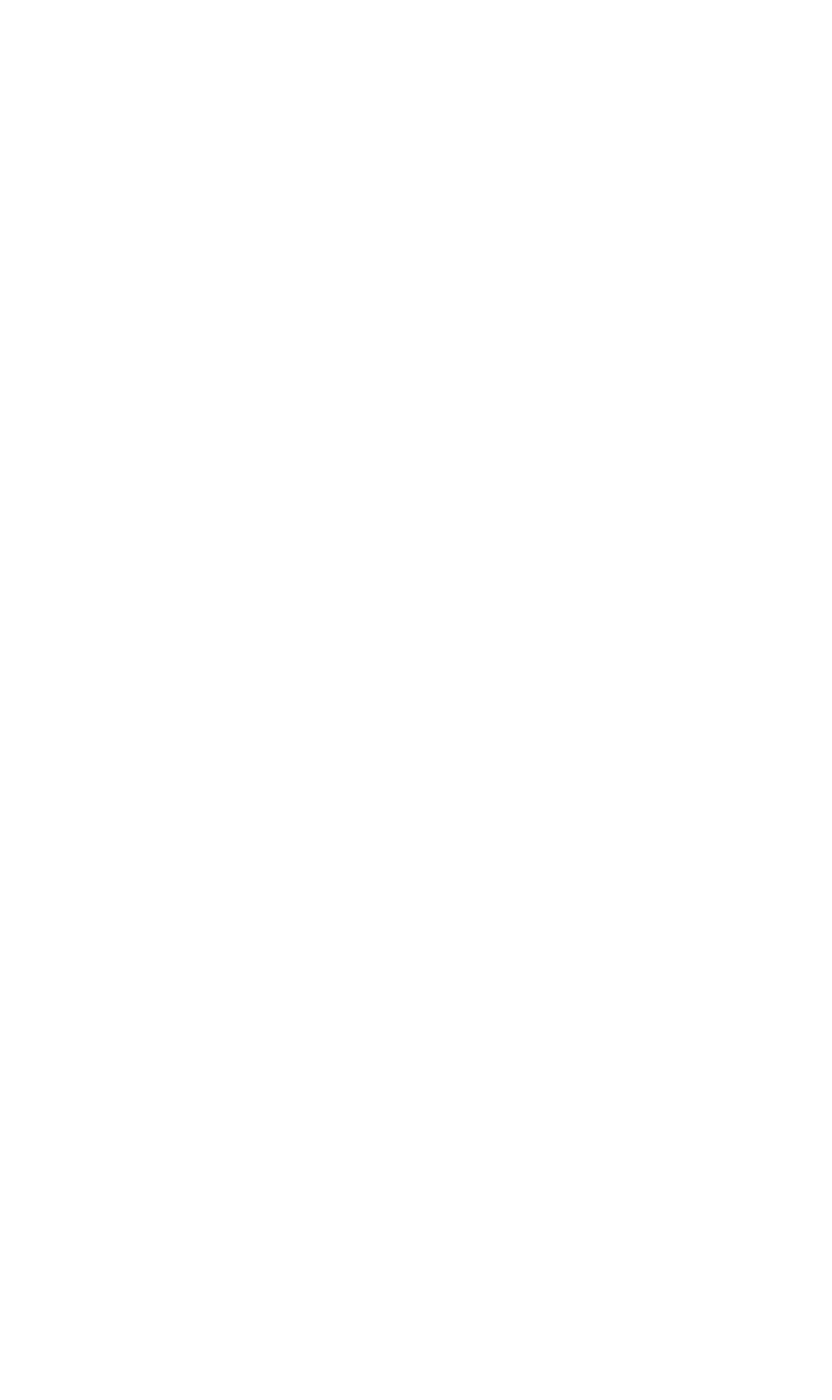
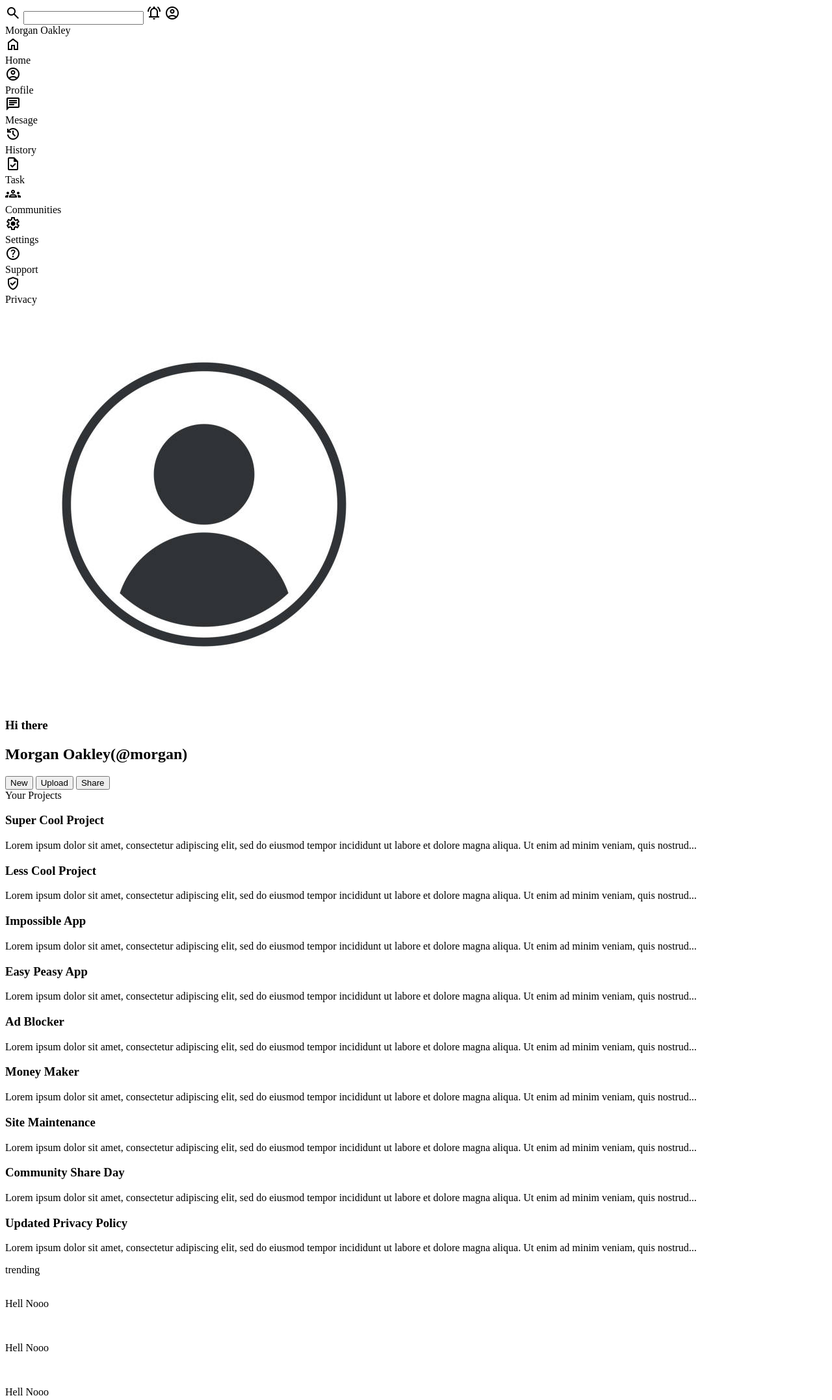
Before and after one commit to BH3Techs/Admin-Dashboard, a plain HTML site: page index.html in a window 1280 px wide. Shown: the top 2154 px of the page at 65% size. Before the commit the page ends 808 px from the top, so only its background shows below. Drawn offline with nearby package versions, Linux system fonts and the light colour scheme.

Commit message:
Html Content

```diff
--- a/index.html
+++ b/index.html
@@ -6,8 +6,129 @@
     <meta name="viewport" content="width=device-width, initial-scale=1.0">
     <title>Admin Dashboard</title>
     <link rel="stylesheet" href="./css/style.css">
+    <link rel="stylesheet" href="https://fonts.googleapis.com/css2?family=Material+Symbols+Outlined:opsz,wght,FILL,GRAD@48,400,0,0" />
 </head>
 <body>
+    <div class="container">
+        <div class="header">
+            <span class="material-symbols-outlined">search</span>
+            <input type="text" class="searchbar">
+            <span class="material-symbols-outlined">notifications_active</span>
+            <span class="material-symbols-outlined">account_circle </span>
+            <div>Morgan Oakley</div>
+        </div>
 
+        <div class="sidebar">
+            <div>
+                <span class="material-symbols-outlined">home</span>
+                <div>Home</div>
+            </div>
+            <div>
+                <span class="material-symbols-outlined">account_circle</span>
+                <div>Profile</div>
+            </div>
+            <div>
+                <span class="material-symbols-outlined">chat</span>
+                <div>Mesage</div>
+            </div>
+            <div>
+                <span class="material-symbols-outlined">history</span>
+                <div>History</div>
+            </div>
+            <div>
+                <span class="material-symbols-outlined">task</span>
+                <div>Task</div>
+            </div>
+            <div>
+                <span class="material-symbols-outlined">groups</span>
+                <div>Communities</div>
+            </div>
+            <div>
+                <span class="material-symbols-outlined">settings</span>
+                <div>Settings</div>
+            </div>
+            <div>
+                <span class="material-symbols-outlined">help</span>
+                <div>Support</div>
+            </div>
+            <div>
+                <span class="material-symbols-outlined">verified_user</span>
+                <div>Privacy</div>
+            </div>
+        </div>
+        <div class="nav">
+            <div>
+                <img src="./img/avator.jpg" alt="The Avator" srcset="">
+            <div>
+                <h3>Hi there</h3>
+                <h2>Morgan Oakley(@morgan)</h2>
+            </div>
+            </div>
+            <div>
+                <button>New</button>
+                <button>Upload</button>
+                <button>Share</button>
+            </div>
+        </div>
+        <div class="projects"> Your Projects
+            <div>
+                <h3>Super Cool Project</h3>
+                <p>Lorem ipsum dolor sit amet, consectetur adipiscing elit, sed do eiusmod tempor incididunt ut labore et dolore magna aliqua. Ut enim ad minim veniam, quis nostrud...</p>
+            </div>
+            <div>
+                <h3>Less Cool Project</h3>
+                <p>Lorem ipsum dolor sit amet, consectetur adipiscing elit, sed do eiusmod tempor incididunt ut labore et dolore magna aliqua. Ut enim ad minim veniam, quis nostrud...</p>
+            </div>
+            <div>
+                <h3>Impossible App</h3>
+                <p>Lorem ipsum dolor sit amet, consectetur adipiscing elit, sed do eiusmod tempor incididunt ut labore et dolore magna aliqua. Ut enim ad minim veniam, quis nostrud...</p>
+            </div>
+            <div>
+                <h3>Easy Peasy App</h3>
+                <p>Lorem ipsum dolor sit amet, consectetur adipiscing elit, sed do eiusmod tempor incididunt ut labore et dolore magna aliqua. Ut enim ad minim veniam, quis nostrud...</p>
+            </div>
+            <div>
+                <h3>Ad Blocker</h3>
+                <p>Lorem ipsum dolor sit amet, consectetur adipiscing elit, sed do eiusmod tempor incididunt ut labore et dolore magna aliqua. Ut enim ad minim veniam, quis nostrud...</p>
+            </div>
+            <div>
+                <h3>Money Maker</h3>
+                <p>Lorem ipsum dolor sit amet, consectetur adipiscing elit, sed do eiusmod tempor incididunt ut labore et dolore magna aliqua. Ut enim ad minim veniam, quis nostrud...</p>
+            </div>
+        </div>
+        <div class="anouncement">
+            <div>
+                <h3>Site Maintenance</h3>
+                <p>Lorem ipsum dolor sit amet, consectetur adipiscing elit, sed do eiusmod tempor incididunt ut labore et dolore magna aliqua. Ut enim ad minim veniam, quis nostrud...</p>
+            </div>
+            <div>
+                <h3>Community Share Day</h3>
+                <p>Lorem ipsum dolor sit amet, consectetur adipiscing elit, sed do eiusmod tempor incididunt ut labore et dolore magna aliqua. Ut enim ad minim veniam, quis nostrud...</p>
+            </div>
+            <div>
+                <h3>Updated Privacy Policy</h3>
+                <p>Lorem ipsum dolor sit amet, consectetur adipiscing elit, sed do eiusmod tempor incididunt ut labore et dolore magna aliqua. Ut enim ad minim veniam, quis nostrud...</p>
+            </div>
+        </div>
+        <div class="trending">
+            trending
+            <div>
+                <img src="" alt="">
+                <p>Hell Nooo</p>
+            </div>
+            <div>
+                <img src="" alt="">
+                <p>Hell Nooo</p>
+            </div>
+            <div>
+                <img src="" alt="">
+                <p>Hell Nooo</p>
+            </div>
+            <div>
+                <img src="" alt="">
+                <p>Hell Nooo</p>
+            </div>
+        </div>
+    </div>
 </body>
 </html>
```
Also changed, not shown: img/avator.jpg (added).
